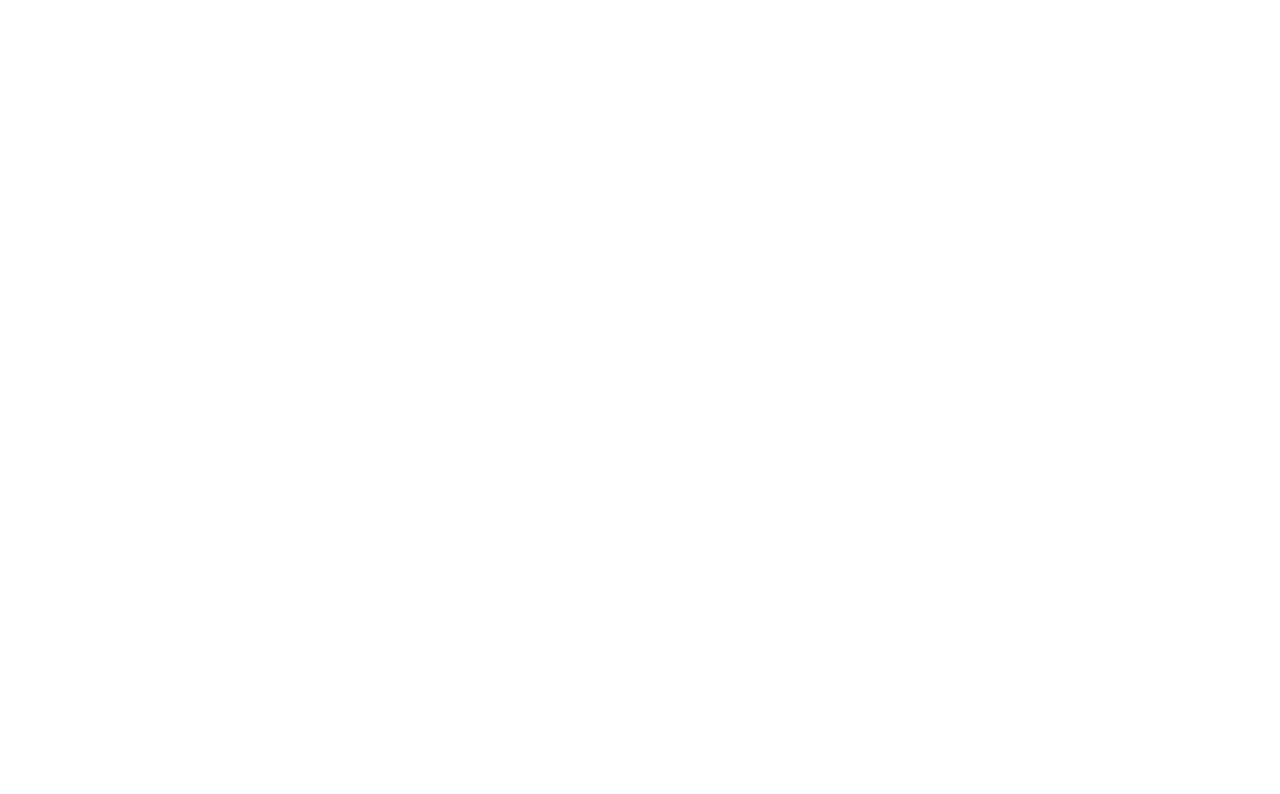
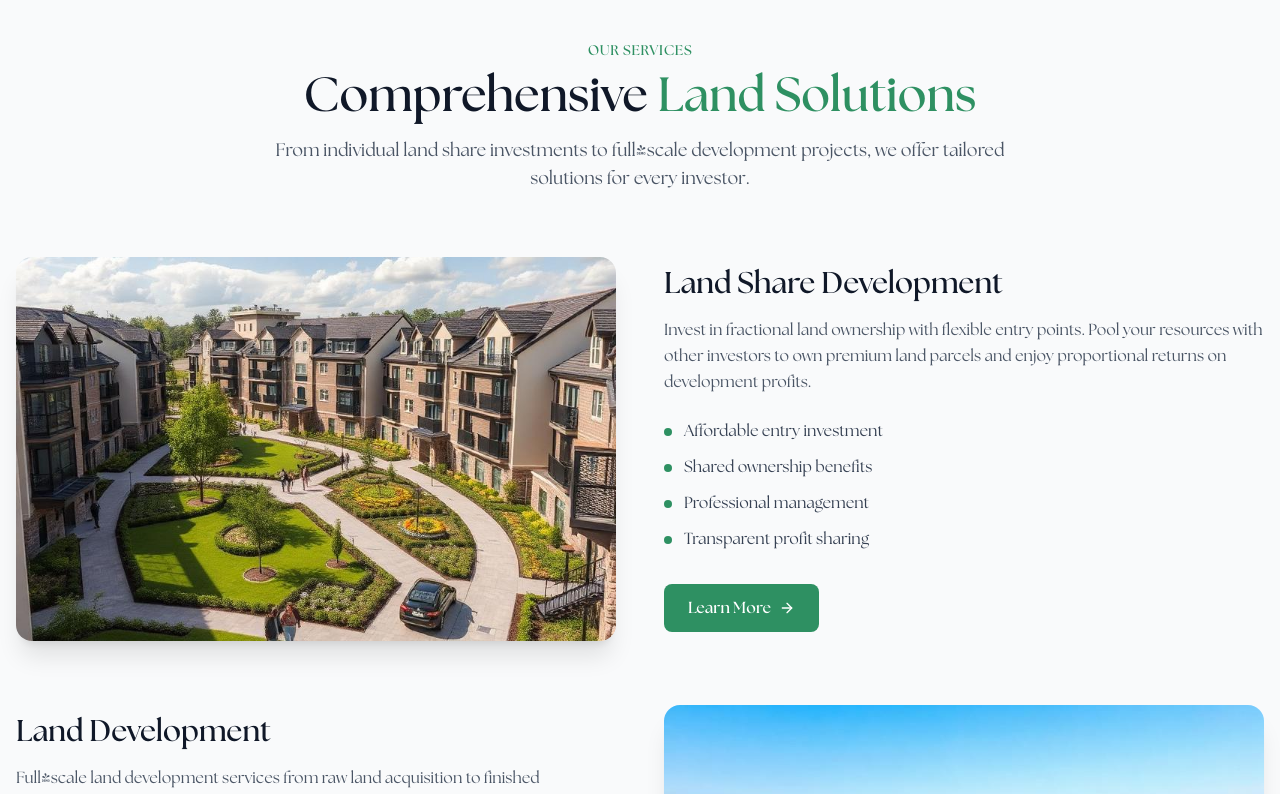
Before and after one commit to mahbub045/suqoon, a Next.js app: page / in a window 1280 px wide. Shown: the part 1440-2234 px from the top of the page. Before the commit the page ends 1417 px from the top, so only its background shows below. Built offline with nearby package versions, Linux system fonts and the light colour scheme.

Commit message:
services section created with all device responsiveness

```diff
--- a/Components/Home/AboutSection/AboutSection.tsx
+++ b/Components/Home/AboutSection/AboutSection.tsx
@@ -32,7 +32,7 @@
                   className="bg-white p-5 rounded-lg shadow-sm hover:shadow-lg transition-shadow animate-scale-in animate-delay-${index}"
                 >
                   <div
-                    className="w-12 h-12 rounded-full flex items-center justify-center mb-4 bg-primary/10"
+                    className="w-12 h-12 rounded-lg flex items-center justify-center mb-4 bg-primary/10"
                   >
                     <Icon className="w-6 h-6 text-primary" />
                   </div>
--- /dev/null
+++ b/Components/Home/ServiceSection/ServiceSection.tsx
@@ -0,0 +1,78 @@
+import React from 'react';
+import { ArrowRight } from 'lucide-react';
+import { services } from '@/Data/ServiceSectionFeatures/ServiceSectionFeatures';
+
+
+const ServicesSection: React.FC = () => {
+  return (
+    <section className="py-6 lg:py-16 px-4 bg-gray-50">
+      <div className="max-w-7xl mx-auto">
+        {/* Header */}
+        <div className="text-center mb-16">
+          <p className="text-primary font-semibold text-sm uppercase tracking-wider mb-3">
+            OUR SERVICES
+          </p>
+          <h2 className="text-4xl md:text-5xl font-bold text-gray-900 mb-4">
+            Comprehensive <span className="text-primary">Land Solutions</span>
+          </h2>
+          <p className="text-gray-600 max-w-3xl mx-auto text-lg">
+            From individual land share investments to full-scale development projects, we offer tailored solutions for every investor.
+          </p>
+        </div>
+
+        {/* Services */}
+        <div className="space-y-16">
+          {services.map((service, index) => (
+            <div
+              key={index}
+              className={`flex flex-col ${
+                service.imagePosition === 'left'
+                  ? 'lg:flex-row'
+                  : 'lg:flex-row-reverse'
+              } gap-8 lg:gap-12 items-center`}
+            >
+              {/* Image */}
+              <div className="w-full lg:w-1/2">
+                <div className="relative rounded-2xl overflow-hidden shadow-xl h-80 lg:h-96">
+                  <img
+                    src={service.image}
+                    alt={service.imageAlt}
+                    className="w-full h-full object-cover"
+                  />
+                </div>
+              </div>
+
+              {/* Content */}
+              <div className="w-full lg:w-1/2">
+                <h3 className="text-3xl font-bold text-gray-900 mb-4">
+                  {service.title}
+                </h3>
+                <p className="text-gray-600 mb-6 leading-relaxed">
+                  {service.description}
+                </p>
+
+                {/* Features */}
+                <ul className="space-y-3 mb-8">
+                  {service.features.map((feature, featureIndex) => (
+                    <li key={featureIndex} className="flex items-center gap-3">
+                      <div className="w-2 h-2 rounded-full bg-primary flex-shrink-0"></div>
+                      <span className="text-gray-700">{feature}</span>
+                    </li>
+                  ))}
+                </ul>
+
+                {/* Button */}
+                <button className="bg-primary hover:bg-primary/90 text-white px-6 py-3 rounded-lg font-semibold transition-colors flex items-center gap-2 group">
+                  Learn More
+                  <ArrowRight className="w-4 h-4 group-hover:translate-x-1 transition-transform" />
+                </button>
+              </div>
+            </div>
+          ))}
+        </div>
+      </div>
+    </section>
+  );
+};
+
+export default ServicesSection;
--- /dev/null
+++ b/Data/ServiceSectionFeatures/ServiceSectionFeatures.tsx
@@ -0,0 +1,30 @@
+import { Service } from "@/Types/Home/ServiceSectionTypes/ServiceSectionTypes";
+
+export const services: Service[] = [
+    {
+      title: 'Land Share Development',
+      description: 'Invest in fractional land ownership with flexible entry points. Pool your resources with other investors to own premium land parcels and enjoy proportional returns on development profits.',
+      features: [
+        'Affordable entry investment',
+        'Shared ownership benefits',
+        'Professional management',
+        'Transparent profit sharing'
+    ],
+      image: '/images/land-share.jpg',
+      imageAlt: 'Residential development with garden',
+      imagePosition: 'left'
+    },
+    {
+      title: 'Land Development',
+      description: 'Full-scale land development services from raw land acquisition to finished communities. We handle zoning, infrastructure, and all aspects of creating value from undeveloped land.',
+      features: [
+        'Complete project management',
+        'Infrastructure development',
+        'Regulatory compliance',
+        'Maximum value creation'
+      ],
+      image: '/images/land-development.jpg',
+      imageAlt: 'Developed land with infrastructure',
+      imagePosition: 'right'
+    }
+  ];
--- /dev/null
+++ b/Types/Home/ServiceSectionTypes/ServiceSectionTypes.tsx
@@ -0,0 +1,8 @@
+export interface Service {
+  title: string;
+  description: string;
+  features: string[];
+  image: string;
+  imageAlt: string;
+  imagePosition: 'left' | 'right';
+}
--- a/app/page.tsx
+++ b/app/page.tsx
@@ -1,5 +1,6 @@
 import AboutSection from "@/Components/Home/AboutSection/AboutSection";
 import HeroSection from "@/Components/Home/HeroSection/HeroSection";
+import ServicesSection from "@/Components/Home/ServiceSection/ServiceSection";
 import NavBar from "@/Components/Layout/NavBar/NavBar";
 
 export default function Home() {
@@ -8,6 +9,7 @@
       {/* <NavBar /> */}
       <HeroSection />
       <AboutSection />
+      <ServicesSection />
     </main>
   );
 }
```
